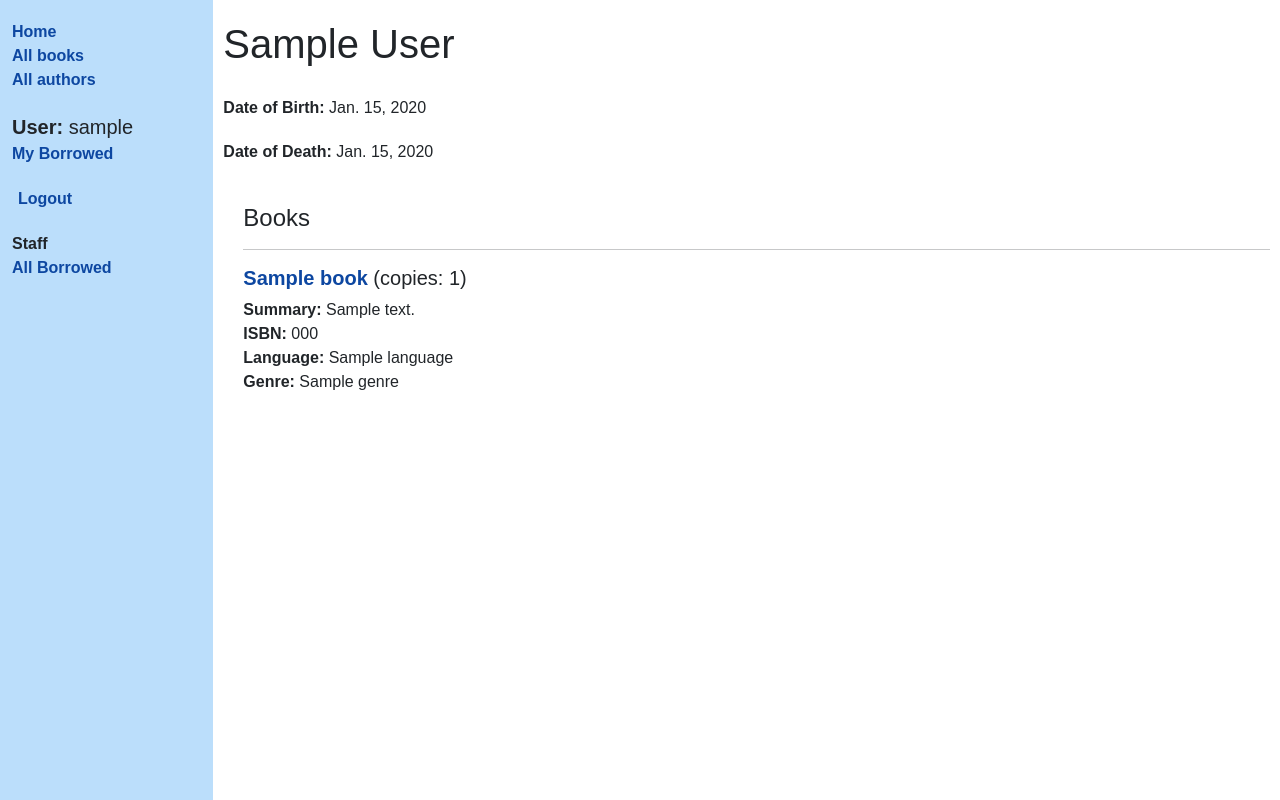
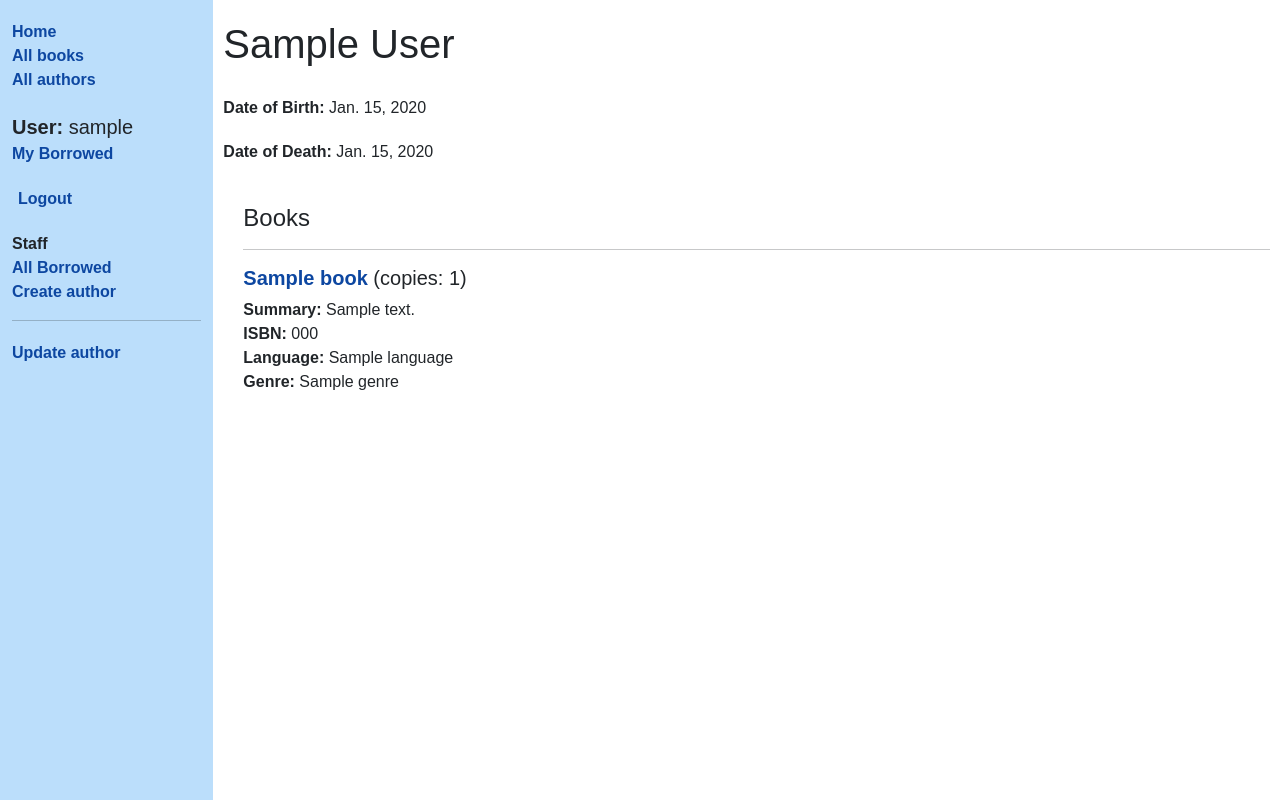
Before and after one commit to btaskinen/django-library, a Django app: page /catalog/author/1 in a window 1280 px wide. Run offline with Django 5.2, Linux system fonts and the light colour scheme; a user stored in the database is signed in; tables that the repository leaves empty hold one stand-in row (values such as "Sample post"); some web fonts are replaced.

Commit message:
Create views for author creation, update and deletion
- Created class based views derived from the generic view class for creating, updating and deleting objects
- added URLs for the new views
- created templates for new views and updated base template

```diff
--- a/catalog/templates/base_generic.html
+++ b/catalog/templates/base_generic.html
@@ -45,6 +45,9 @@
               <li class="sidebar-gap"><span class="bolded-text">Staff</span></li>
               <li><a href="{% url 'loaned-books' %}">All Borrowed</a></li>
               {% endif %}
+              {% if perms.catalog.add_author %}
+              <li><a href="{% url 'author-create' %}">Create author</a></li>
+              {% endif %}
             </ul>
           {% endblock %}
         </div>
--- a/catalog/templates/catalog/author_detail.html
+++ b/catalog/templates/catalog/author_detail.html
@@ -18,3 +18,20 @@
     {% endfor %}
   </div>
 {% endblock %}
+
+{% block sidebar %}
+  {{ block.super }}
+
+  {% if perms.catalog.change_author or perms.catalog.delete_author %}
+  <hr>
+  <ul class="sidebar-nav">
+    {% if perms.catalog.change_author %}
+      <li><a href="{% url 'author-update' author.id %}">Update author</a></li>
+    {% endif %}
+    {% if not author.book_set.all and perms.catalog.delete_author %}
+      <li><a href="{% url 'author-delete' author.id %}">Delete author</a></li>
+    {% endif %}
+    </ul>
+  {% endif %}
+
+{% endblock %}
--- a/catalog/urls.py
+++ b/catalog/urls.py
@@ -1,6 +1,6 @@
 """Defines URL routes for the catalog application."""
 from django.urls import path
-from .views import (index, BookListView, BookDetailView, AuthorListView,
+from .views import (index, BookListView, BookDetailView, AuthorListView, AuthorCreate, AuthorUpdate, AuthorDelete,
 AuthorDetailView, LoanedBooksByUserListView, AllLoanedBooksListView, renew_book_librarian )
 
 urlpatterns = [
@@ -11,5 +11,8 @@ urlpatterns = [
     path('author/<int:pk>', AuthorDetailView.as_view(), name='author-detail'),
     path('mybooks/', LoanedBooksByUserListView.as_view(), name='my-borrowed'),
     path('loaned-books/', AllLoanedBooksListView.as_view(), name='loaned-books'),
-    path('book/<uuid:pk>/renew', renew_book_librarian, name='renew-book-librarian')
+    path('book/<uuid:pk>/renew', renew_book_librarian, name='renew-book-librarian'),
+    path('author/create/', AuthorCreate.as_view(), name='author-create'),
+    path('author/<int:pk>/update/', AuthorUpdate.as_view(), name='author-update'),
+    path('author/<int:pk>/delete/', AuthorDelete.as_view(), name='author-delete'),
 ]
--- a/catalog/views.py
+++ b/catalog/views.py
@@ -3,9 +3,10 @@ import datetime
 from django.contrib.auth.decorators import login_required, permission_required
 from django.shortcuts import render, get_object_or_404
 from django.http import HttpResponseRedirect
-from django.urls import reverse
+from django.urls import reverse, reverse_lazy
 from django.views import generic
-from django.contrib.auth.mixins import LoginRequiredMixin
+from django.views.generic.edit import CreateView, UpdateView, DeleteView
+from django.contrib.auth.mixins import LoginRequiredMixin, PermissionRequiredMixin
 from catalog.forms import RenewBookForm
 from .models import Book, Author, BookInstance
 
@@ -109,3 +110,29 @@ def renew_book_librarian(request, pk):
     }
 
     return render(request, 'catalog/book_renew_librarian.html', context)
+
+class AuthorCreate(PermissionRequiredMixin, CreateView):
+    """Create a new author record."""
+    model = Author
+    fields = ['first_name', 'last_name', 'date_of_birth', 'date_of_death']
+    permission_required = 'catalog.add_author'
+
+class AuthorUpdate(PermissionRequiredMixin, UpdateView):
+    """Update an existing author record."""
+    model = Author
+    # Not recommended (potential security issue if more fields added)
+    fields = '__all__'
+    permission_required = 'catalog.change_author'
+
+class AuthorDelete(PermissionRequiredMixin, DeleteView):
+    """Delete an existing author record."""
+    model = Author
+    success_url = reverse_lazy('authors')
+    permission_required = 'catalog.delete_author'
+
+    def form_valid(self, form):
+        try:
+            self.object.delete()
+            return HttpResponseRedirect(self.success_url)
+        except Exception as e:
+            return HttpResponseRedirect(reverse("author-delete", kwargs={"pk": self.object.pk}))
```
Also changed, not shown: catalog/templates/catalog/author_confirm_delete.html (added, +25 -0 lines), catalog/templates/catalog/author_form.html (added, +11 -0 lines).
